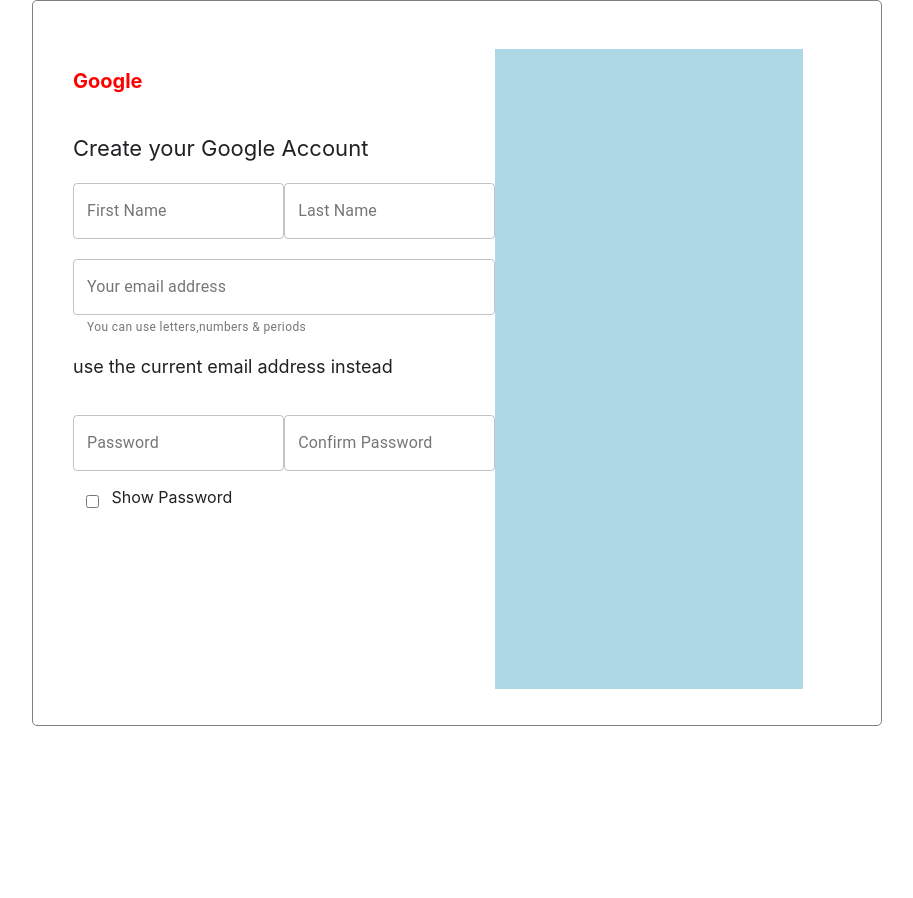
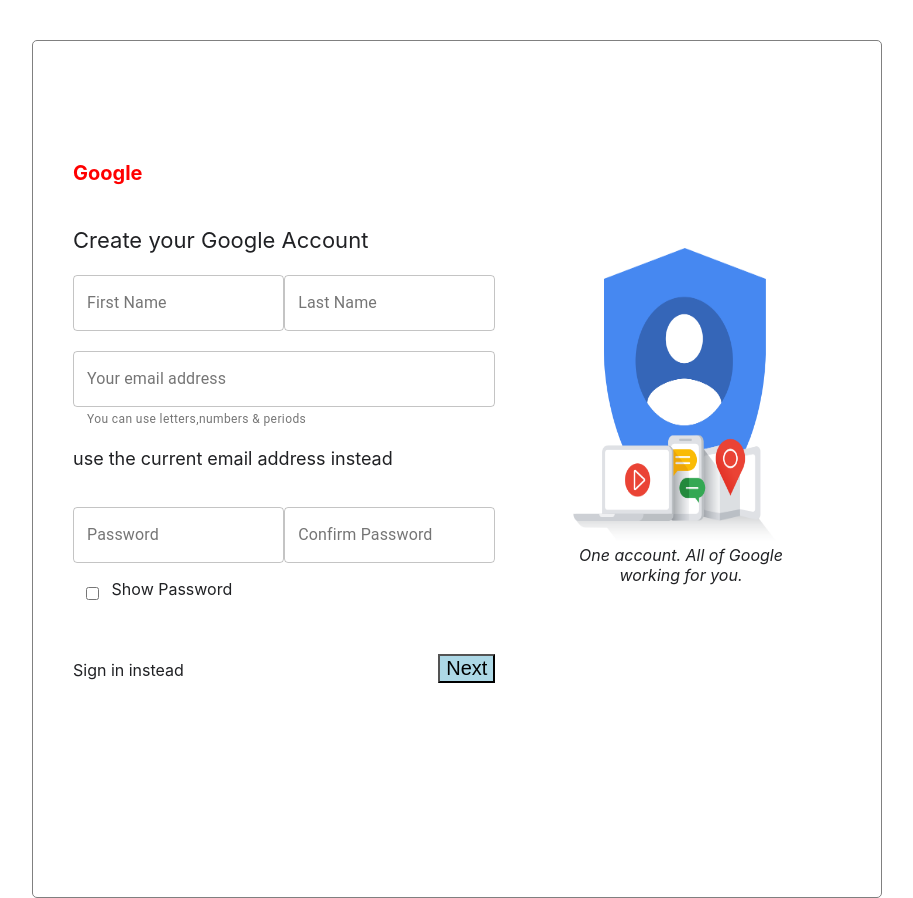
Before and after one commit to priyankaChouhan1019/Main-Fandoo-Project, a React (Create React App) app: page / in a window 1280 px wide. Shown: the whole page, without its empty margins (183-1096 px from the left). Before the commit the page ends 800 px from the top, so only its background shows below. Built offline with nearby package versions, Linux system fonts and the light colour scheme.

Commit message:
[Priyanka] Added : signup page both section done

```diff
--- a/src/signup/Signup.css
+++ b/src/signup/Signup.css
@@ -8,13 +8,14 @@
     direction: ltr;
 }
 .main-container{
-    height: 80vh;
+    height:100%;
     width: 60%;
-    padding: 48px 40px 36px 40px;
+    padding: 20px 40px 36px 40px;
     align-items: center;
     border: 1px solid gray;
     display: flex;
     border-radius: 5px;
+    margin-top: 40px;
 }
 .left-part{
     width: 55%;
@@ -89,6 +90,7 @@
 }
 .checkbox{
     display: flex;
+    margin-bottom: 30px;
 }
 .check1{
     margin: 3vh 1vw;
@@ -96,5 +98,31 @@
 .right-part{
     width:40%;
     height: 80vh;
+}
+
+.logo1{
+    width: 85%;
+    height: 50%;
+    margin: 10vh 4vw;
+}
+
+.logo-text{
+    font: 50px;
+    font-style: italic;
+    margin: -10vh 0vw 0vh 5vw;
+}
+
+.last-section{
+    display: flex;
+    width: 100%;
+    justify-content: space-between;
+    height: auto;
+}
+.sign-instead{
+    margin-top: -10px;
+}
+.button1{
+    font-size: 20px;
+    color: black;
     background-color: lightblue;
 }
--- a/src/signup/Signup.jsx
+++ b/src/signup/Signup.jsx
@@ -2,6 +2,7 @@
 import React, { Component } from 'react'
 import '../signup/Signup.css'
 import { TextField } from "@material-ui/core";
+import logo from '../signup/assets/googleLogo.png';
 
 
 export class Signup extends Component {
@@ -13,7 +14,7 @@ export class Signup extends Component {
                         <div class="google-title">
                             <p>Google</p>
                         </div>
-                       <div class ="heading">
+                        <div class="heading">
                             <p>Create your Google Account</p>
                         </div>
                         <div class="name-row">
@@ -34,16 +35,19 @@ export class Signup extends Component {
                             <input class="check1" type="checkbox"></input>
                             <p class="showbox">Show Password</p>
                         </div>
-                        <div className="sign-instead">
-
-
-                                {/* <button className="button1">Next</button> */}
-
+                        <div className="last-section">
+                            <div class="sign-instead">
+                                <p>Sign in instead</p>
+                            </div>
+                            <div class="next-button">
+                            <button className="button1">Next</button>
+                            </div>
                         </div>
                     </div>
 
                     <div class="right-part">
-
+                        <img className="logo1" src={logo} alt="this is logo"></img>
+                        < p className="logo-text">One account. All of Google working for you.</p>
                     </div>
                 </div>
             </div>
```
Also changed, not shown: src/signup/assets/googleLogo.png (added). Lines whose indentation alone changed are shown as unchanged.
